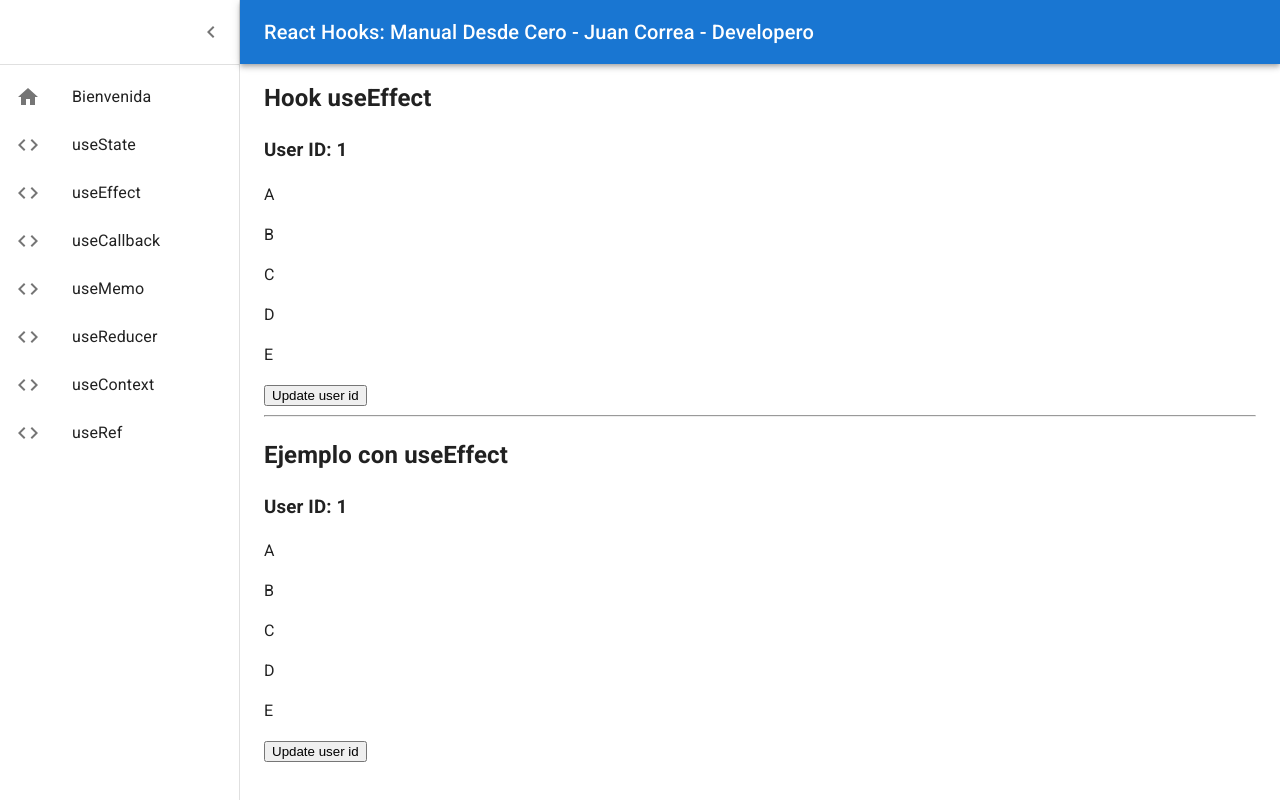
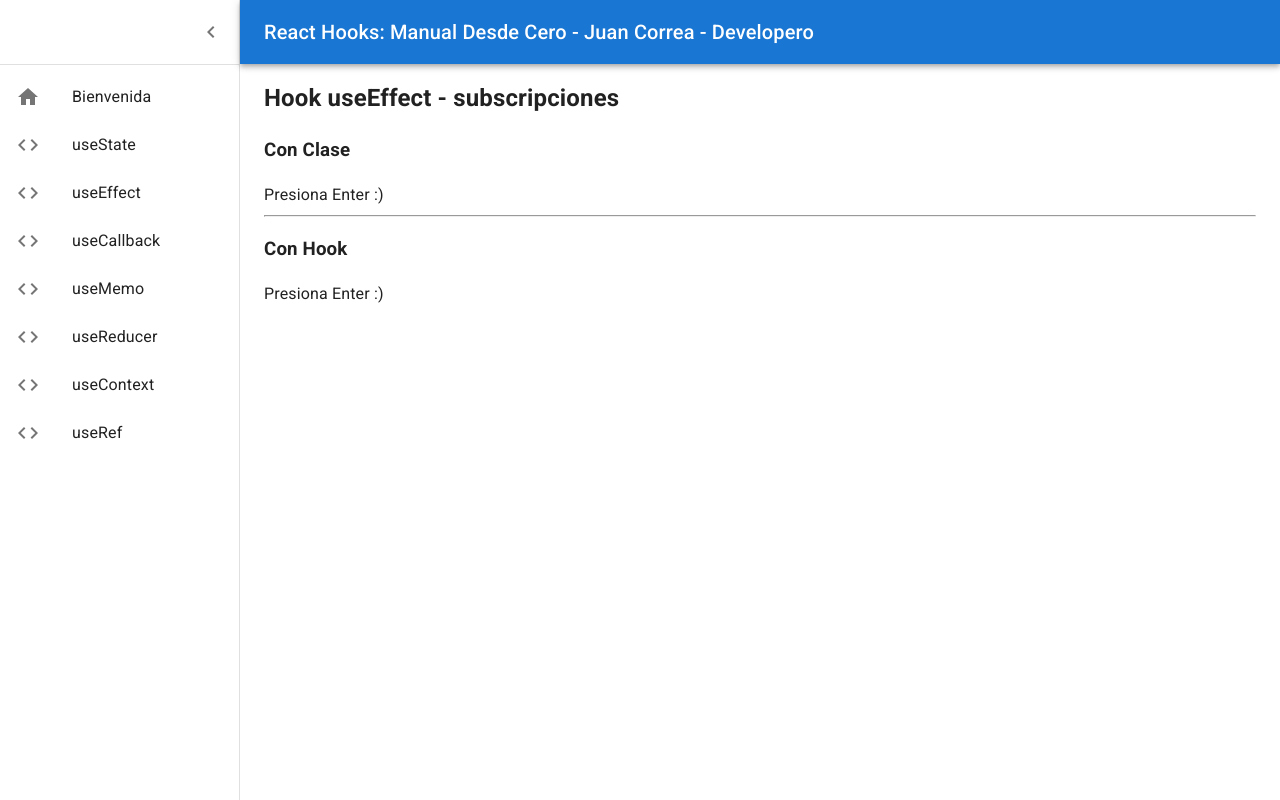
Before and after one commit to Developero-oficial/react-hooks, a React (Create React App) app: page /use-effect in a window 1280 px wide. Built offline with nearby package versions, Linux system fonts and the light colour scheme.

Commit message:
added subscriptions examples

```diff
--- /dev/null
+++ b/src/use-effect/components/enter-key-hook.js
@@ -0,0 +1,18 @@
+import React from 'react';
+
+export const EnterKeyHook = () => {
+  React.useEffect(() => {
+    window.addEventListener('keydown', handleKeydown);
+
+    return () => window.removeEventListener('keydown', handleKeydown);
+  }, []);
+
+  const handleKeydown = ({keyCode}) => {
+    const enterKeyCode = 13;
+    if (keyCode === enterKeyCode) {
+      alert('tecla Enter presionada');
+    }
+  };
+
+  return 'Presiona Enter :)';
+};
--- /dev/null
+++ b/src/use-effect/components/enter-key.js
@@ -0,0 +1,22 @@
+import React from 'react';
+
+export class EnterKey extends React.Component {
+  componentDidMount() {
+    window.addEventListener('keydown', this.handleKeydown);
+  }
+
+  componentWillUnmount() {
+    window.removeEventListener('keydown', this.handleKeydown);
+  }
+
+  handleKeydown = ({keyCode}) => {
+    const enterKeyCode = 13;
+    if (keyCode === enterKeyCode) {
+      alert('tecla Enter presionada');
+    }
+  };
+
+  render() {
+    return 'Presiona Enter :)';
+  }
+}
--- a/src/use-effect/components/use-effect-page.js
+++ b/src/use-effect/components/use-effect-page.js
@@ -1,16 +1,16 @@
 import React from 'react';
 
-import {ListData} from './list-data';
-import {ListDataHook} from './list-data-hook';
+import {EnterKey} from './enter-key';
+import {EnterKeyHook} from './enter-key-hook';
 
 export const UseEffectPage = () => (
   <>
-    <h2>Hook useEffect</h2>
-    <ListData />
+    <h2>Hook useEffect - subscripciones</h2>
+    <h3>Con Clase</h3>
+    <EnterKey />
 
     <hr />
-
-    <h2>Ejemplo con useEffect</h2>
-    <ListDataHook />
+    <h3>Con Hook</h3>
+    <EnterKeyHook />
   </>
 );
```
